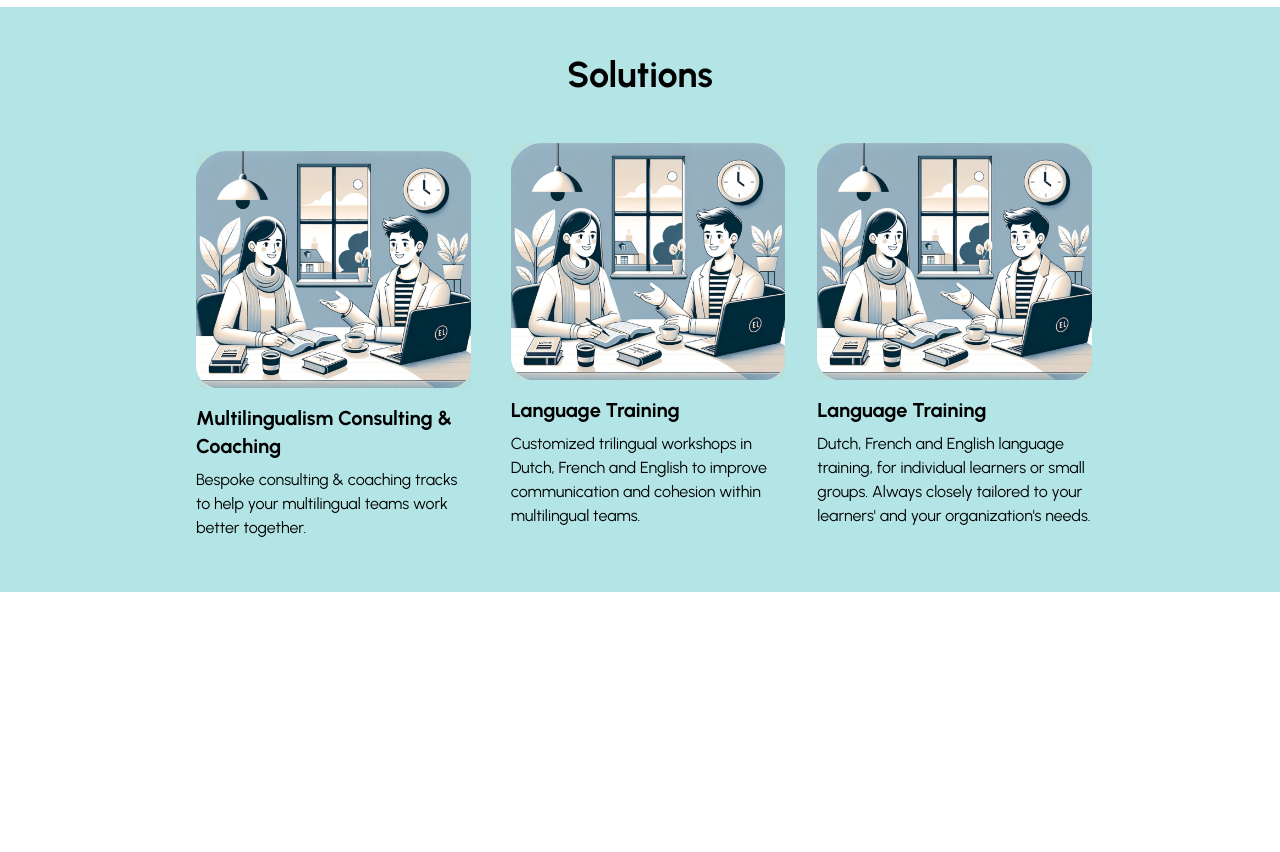
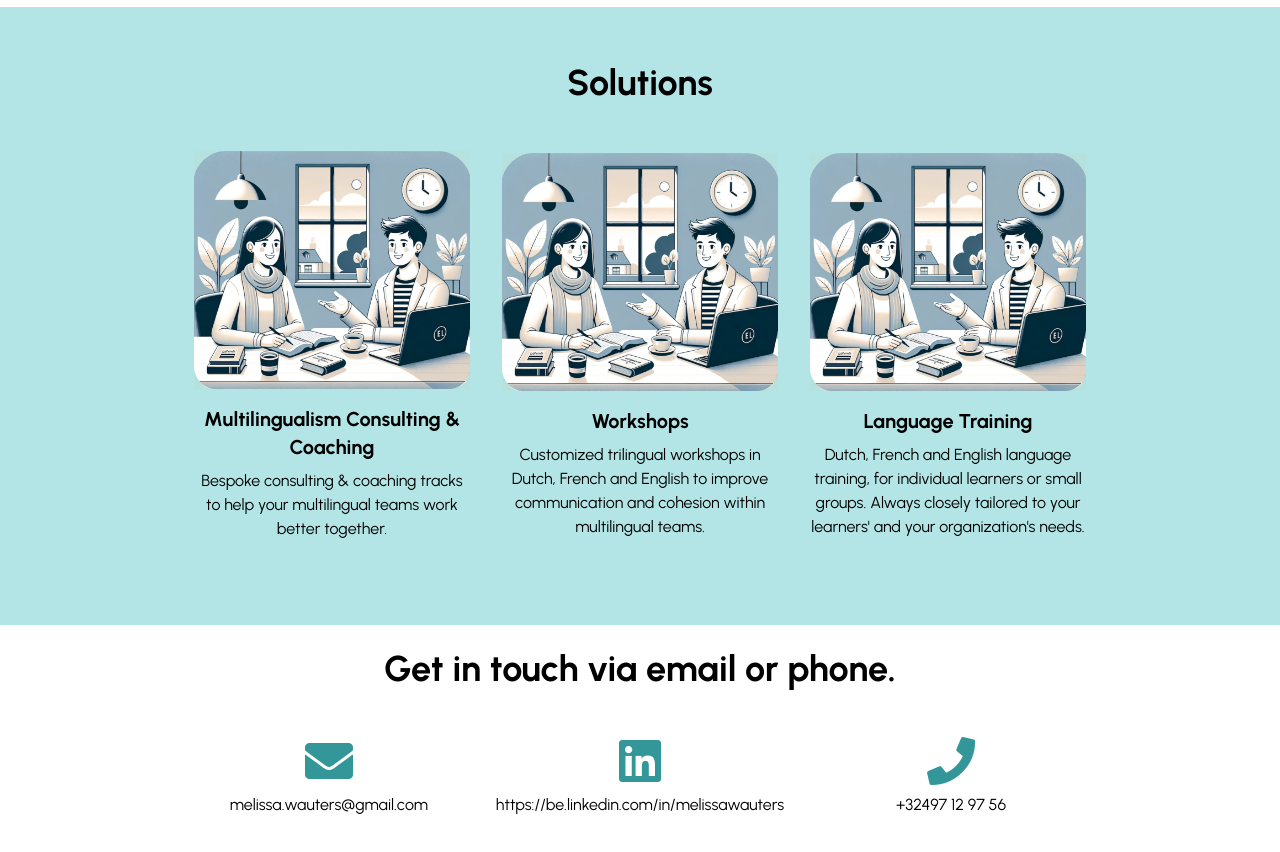
Before and after one commit to olivierpierre85/etymo, a Vue app: page / in a window 1280 px wide. Shown: the part 1180-2032 px from the top of the page. Before the commit the page ends 1804 px from the top, so only its background shows below. Built offline with nearby package versions, Linux system fonts and the light colour scheme.

Commit message:
first working draft

```diff
--- a/public/index.html
+++ b/public/index.html
@@ -6,6 +6,7 @@
     <meta name="viewport" content="width=device-width,initial-scale=1.0">
     <link rel="icon" href="<%= BASE_URL %>favicon.ico">
     <link rel="stylesheet" href="https://fonts.googleapis.com/css2?family=Urbanist:wght@400;500;700&display=swap">
+    <link rel="stylesheet" href="https://cdnjs.cloudflare.com/ajax/libs/font-awesome/5.15.4/css/all.min.css">
     <title><%= htmlWebpackPlugin.options.title %></title>
   </head>
   <body>
--- a/src/App.vue
+++ b/src/App.vue
@@ -14,11 +14,12 @@
           <li><button @click="scrollToSection('multilingualism')" class="hover:underline">Welcome</button></li>
           <li><button @click="scrollToSection('about')" class="hover:underline">About</button></li>
           <li><button @click="scrollToSection('solutions')" class="hover:underline">Solutions</button></li>
+          <li><button @click="scrollToSection('contact')" class="hover:underline">Contact</button></li>
           <li>
             <select v-model="currentLanguage" class="hover:underline">
               <option value="en">English</option>
               <option value="fr">Français</option>
-              <option value="es">Español</option>
+              <option value="nl">Nederlands</option>
             </select>
           </li>
         </ul>
@@ -37,7 +38,7 @@
           </div>
         </div>
         <div class="flex-1 flex justify-center items-center mt-4 md:mt-0">
-          <img :src="image01" alt="Illustration of two people working at a desk" class="ml-4 max-w-full h-auto">
+          <img :src="image01" alt="Illustration of two people working at a desk" class="max-w-full h-auto">
         </div>
       </section>
       <section id="about" class="my-8 p-4 flex justify-center bg-white">
@@ -58,24 +59,49 @@
           </div>
         </div>
       </section>
-      <section id="solutions" class="my-8 p-4">
+      <section id="solutions" class="my-8 p-6">
         <div class="w-full md:w-3/4 mx-auto">
           <h2 class="text-4xl font-semibold pb-8 text-center">{{ t('solution_title_main') }}</h2>
-          <div class="flex flex-col md:flex-row justify-between">
-            <div class="flex-1 p-6">
-              <img :src="solutionImage1" alt="Solution 1" class="mb-4 max-w-full h-auto">
+          <div class="flex flex-col md:flex-row justify-between items-center">
+            <div class="flex-1 p-4 text-center">
+              <img :src="solutionImage1" alt="Solution 1" class="mb-4 max-w-full h-auto mx-auto">
               <h3 class="text-xl font-semibold mb-2">{{ t('solution_title_1') }}</h3>
               <p>{{ t('solution_content_1') }}</p>
             </div>
-            <div class="flex-1 p-4">
-              <img :src="solutionImage2" alt="Solution 2" class="mb-4 max-w-full h-auto">
-              <h3 class="text-xl font-semibold mb-2">{{ t('solution_title_3') }}</h3>
+            <div class="flex-1 p-4 text-center">
+              <img :src="solutionImage2" alt="Solution 2" class="mb-4 max-w-full h-auto mx-auto">
+              <h3 class="text-xl font-semibold mb-2">{{ t('solution_title_2') }}</h3>
               <p>{{ t('solution_content_2') }}</p>
             </div>
-            <div class="flex-1 p-4">
-              <img :src="solutionImage3" alt="Solution 3" class="mb-4 max-w-full h-auto">
+            <div class="flex-1 p-4 text-center">
+              <img :src="solutionImage3" alt="Solution 3" class="mb-4 max-w-full h-auto mx-auto">
               <h3 class="text-xl font-semibold mb-2">{{ t('solution_title_3') }}</h3>
               <p>{{ t('solution_content_3') }}</p>
+            </div>
+          </div>
+        </div>
+      </section>
+      <!-- Contact Section -->
+      <section id="contact" class="my-8 p-6 bg-white">
+        <div class="w-full md:w-3/4 mx-auto text-center">
+          <h2 class="text-4xl font-semibold pb-8">{{ t('contact_title') }}</h2>
+          <div class="flex flex-col md:flex-row justify-around items-center">
+            <div class="flex-1 p-4">
+              <i class="fas fa-envelope fa-3x mb-2 text-custom-dark-blue"></i>
+              <!-- <h3 class="text-xl font-semibold mb-2">Email</h3> -->
+              <p>melissa.wauters@gmail.com</p>
+            </div>
+            <div class="flex-1 p-4">
+              <a href="https://be.linkedin.com/in/melissawauters">
+                <i class="fab fa-linkedin fa-3x mb-2 text-custom-dark-blue"></i>
+                <!-- <h3 class="text-xl font-semibold mb-2">LinkedIn</h3> -->
+                <p>https://be.linkedin.com/in/melissawauters</p>
+              </a>
+            </div>
+            <div class="flex-1 p-4">
+              <i class="fas fa-phone fa-3x mb-2 text-custom-dark-blue"></i>
+              <!-- <h3 class="text-xl font-semibold mb-2">Phone</h3> -->
+              <p>+32497 12 97 56</p>
             </div>
           </div>
         </div>
@@ -136,3 +162,5 @@ export default {
   }
 }
 </script>
+
+<!-- Add this link to your index.html or main HTML file -->
--- a/src/assets/languages.js
+++ b/src/assets/languages.js
@@ -1,4 +1,3 @@
-// src/languages.js
 export default {
   en: {
     multilingualism_title: "Multilingualism made easy",
@@ -22,13 +21,54 @@ export default {
     solution_content_2: "Customized trilingual workshops in Dutch, French and English to improve communication and cohesion within multilingual teams. ",
     solution_title_3: "Language Training",
     solution_content_3: "Dutch, French and English language training, for individual learners or small groups. Always closely tailored to your learners' and your organization's needs.",
-
-
-
-    contact: "Get in touch via email or phone."
+    contact_title: "Get in touch via email or phone."
   },
   fr: {
+    multilingualism_title: "Le multilinguisme simplifié",
+    multilingualism_content_1: "Vos équipes multilingues ont-elles du mal à communiquer efficacement?",
+    multilingualism_content_2: "Chez Etymo*, nous aidons à combler le fossé avec des parcours de conseil sur mesure, des ateliers personnalisés et un coaching linguistique engageant.",
+    multilingualism_content_3: "Améliorez la collaboration, responsabilisez vos collègues et créez un véritable lieu de travail multilingue unifié.",
+    about_title: "À propos d'Etymo*",
+    about_content_1: "Alors, vous avez investi dans la formation linguistique pour vos collègues, mais vous avez toujours l'impression qu'ils n'utilisent pas vraiment leur deuxième langue au travail.",
+    about_content_2: "Ou vous apprenez une deuxième langue depuis un certain temps, mais vous n'avez jamais l'occasion de la parler au bureau - malgré la présence de collègues natifs.",
+    about_content_3: "Ça vous semble familier?",
+    about_content_4: "Bienvenue chez Etymo*.",
+    about_content_5: "Je m'appelle Melissa, et je suis formatrice en langues d'entreprise (EN/NL/FR) depuis 2017.",
+    about_content_6: "Pendant ce temps, j'ai constaté que les apprenants en langues pratiquent rarement leur deuxième langue au travail s'ils ne se sentent pas habilités à le faire - ce qui peut être un obstacle important dans les équipes multilingues.",
+    about_content_7: "Comment pouvez-vous permettre à vos équipes multilingues de mieux communiquer?",
+    about_content_8: "Comment le multilinguisme peut-il devenir un atout et non un obstacle?",
+    about_content_9: "Laissez Etymo* vous aider à le découvrir.",
+    solution_title_main: "Solutions",
+    solution_title_1: "Consultation et Coaching en Multilinguisme",
+    solution_content_1: "Parcours de consultation et de coaching sur mesure pour aider vos équipes multilingues à mieux travailler ensemble.",
+    solution_title_2: "Ateliers",
+    solution_content_2: "Ateliers trilingues personnalisés en néerlandais, français et anglais pour améliorer la communication et la cohésion au sein des équipes multilingues.",
+    solution_title_3: "Formation Linguistique",
+    solution_content_3: "Formation linguistique en néerlandais, français et anglais, pour les apprenants individuels ou les petits groupes. Toujours étroitement adaptée aux besoins de vos apprenants et de votre organisation.",
+    contact_title: "Contactez-nous par email ou par téléphone."
   },
   nl: {
+    multilingualism_title: "Meertaligheid eenvoudig gemaakt",
+    multilingualism_content_1: "Hebben uw meertalige teams moeite om effectief te communiceren?",
+    multilingualism_content_2: "Bij Etymo* overbruggen we de kloof met op maat gemaakte adviestrajecten, aangepaste workshops en boeiende taalcoaching.",
+    multilingualism_content_3: "Verhoog de samenwerking, geef uw collega's meer macht en creëer een werkelijk verenigde meertalige werkplek.",
+    about_title: "Over Etymo*",
+    about_content_1: "Dus, u heeft geïnvesteerd in taaltraining voor uw collega's, maar u heeft nog steeds het gevoel dat ze hun tweede taal niet echt gebruiken op het werk.",
+    about_content_2: "Of u leert al een tijdje een tweede taal, maar u krijgt nooit de kans om het op kantoor te spreken - ondanks dat u collega's heeft die moedertaalsprekers zijn.",
+    about_content_3: "Komt dat u bekend voor?",
+    about_content_4: "Welkom bij Etymo*.",
+    about_content_5: "Mijn naam is Melissa en ik ben sinds 2017 een bedrijfs taaldocent (EN/NL/FR).",
+    about_content_6: "In die tijd heb ik gemerkt dat taalleerders hun tweede taal zelden op het werk oefenen als ze zich niet bevoegd voelen om dit te doen - wat een groot obstakel kan zijn in meertalige teams.",
+    about_content_7: "Hoe kunt u uw meertalige teams in staat stellen beter te communiceren?",
+    about_content_8: "Hoe kan meertaligheid een troef worden en geen obstakel?",
+    about_content_9: "Laat Etymo* u helpen dit te ontdekken.",
+    solution_title_main: "Oplossingen",
+    solution_title_1: "Consultancy & Coaching Meertaligheid",
+    solution_content_1: "Op maat gemaakte consultancy- en coachingtrajecten om uw meertalige teams beter te laten samenwerken.",
+    solution_title_2: "Workshops",
+    solution_content_2: "Aangepaste drietalige workshops in Nederlands, Frans en Engels om communicatie en cohesie binnen meertalige teams te verbeteren.",
+    solution_title_3: "Taaltraining",
+    solution_content_3: "Taaltraining in Nederlands, Frans en Engels, voor individuele leerlingen of kleine groepen. Altijd nauw afgestemd op de behoeften van uw leerlingen en uw organisatie.",
+    contact_title: "Neem contact op via e-mail of telefoon."
   }
 };
```
